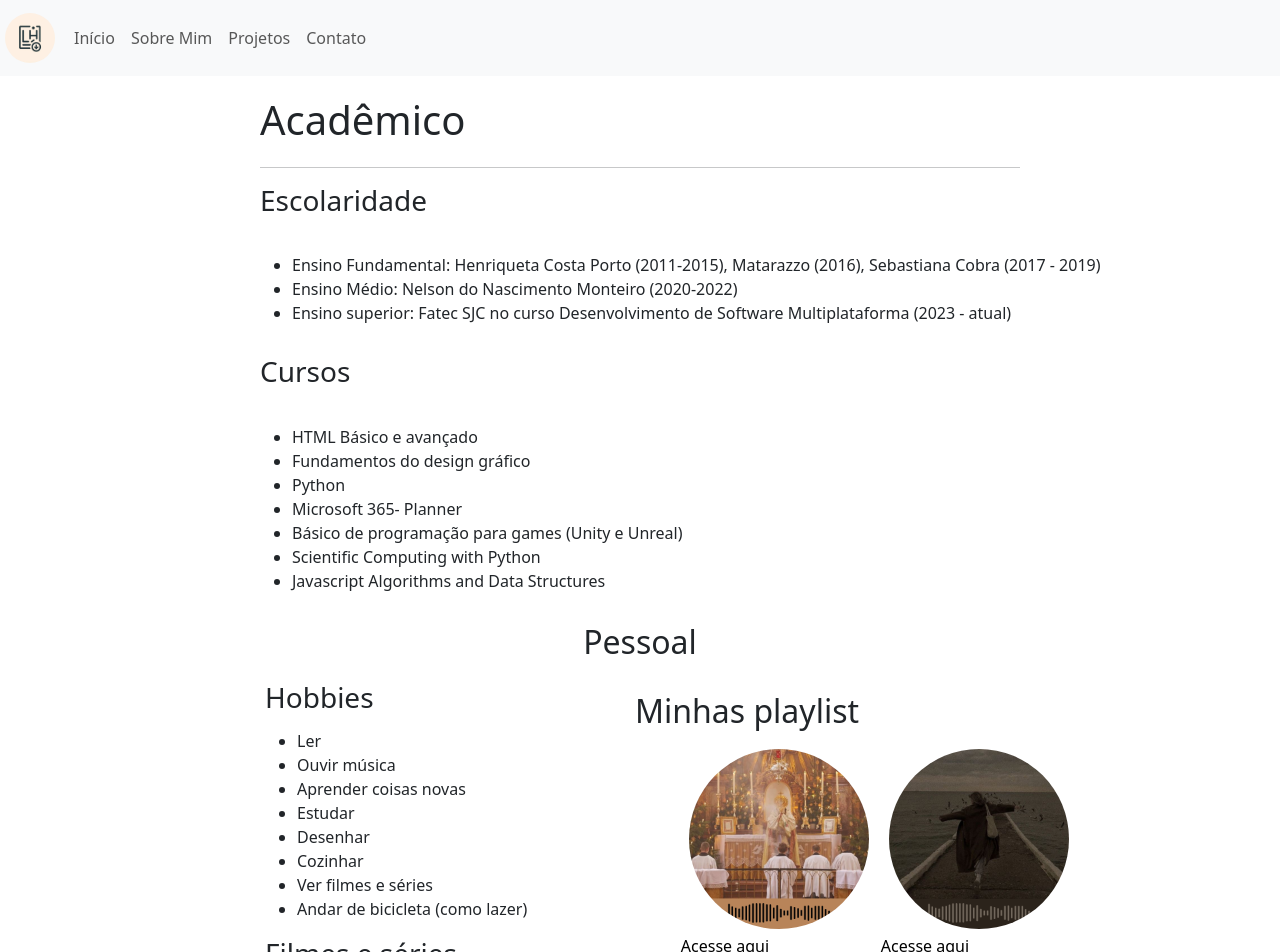
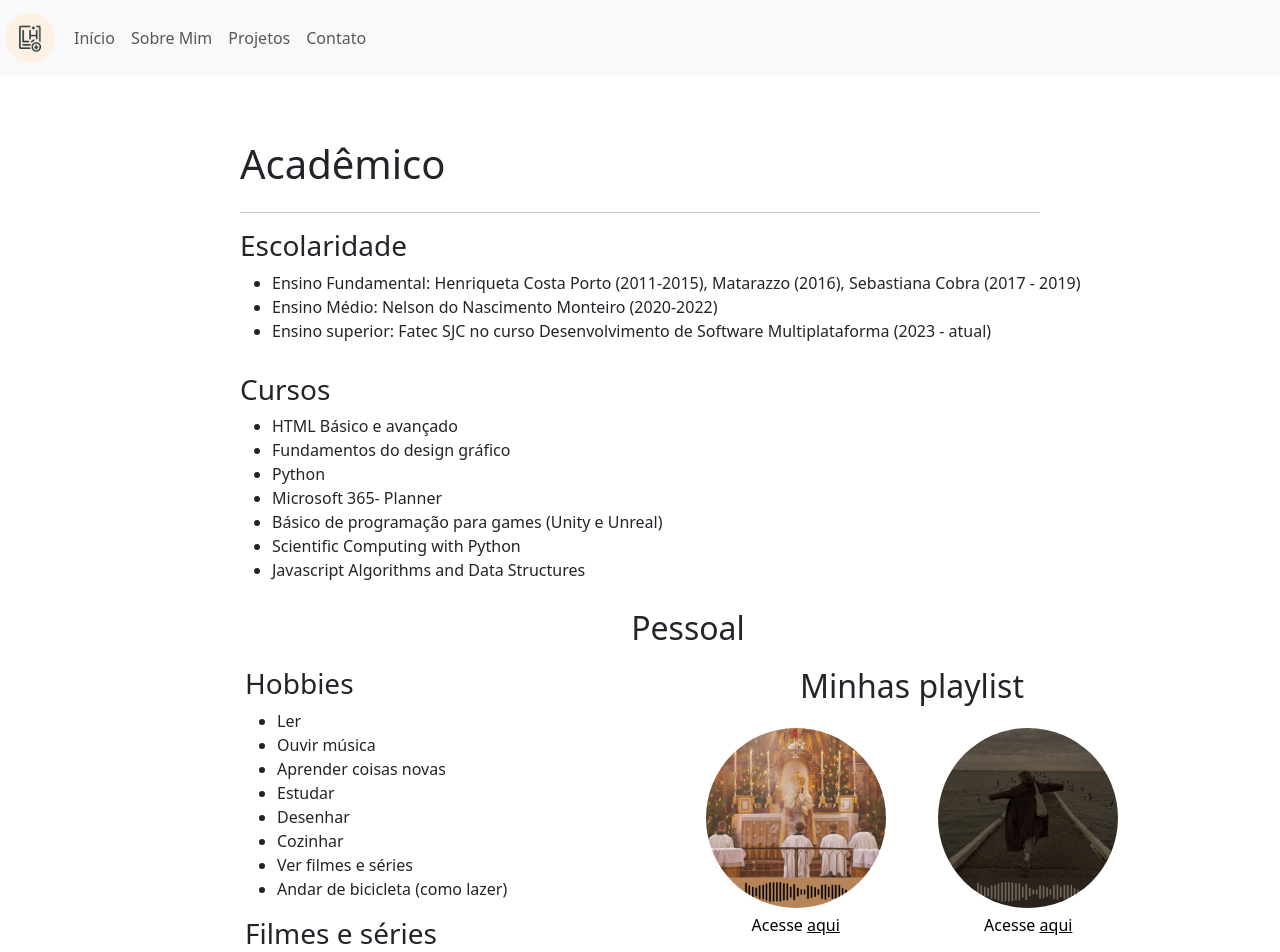
Before and after one commit to leticiacarvalho04/Portfolio, a React (Create React App) app: page /sobreMim in a window 1280 px wide. Shown: the top 952 px of the page. Built offline with nearby package versions, Linux system fonts and the light colour scheme.

Commit message:
arrumando css footer, sobre mim e projetos

```diff
--- a/src/component/footer/footer.css
+++ b/src/component/footer/footer.css
@@ -2,6 +2,13 @@
     width: 9cm;
     margin: 0;
 }
+.custom-footer {
+    display: flex;
+    border-top: 3px solid #dcdcdc;
+    justify-content: center;
+    align-items: center;
+}
+/*style={{backgroundColor:"#D3D3D3"}} */
 
 .text-center {
     margin-bottom: 3%;
--- a/src/component/footer/footer.tsx
+++ b/src/component/footer/footer.tsx
@@ -7,7 +7,7 @@ import { faFacebookF, faTwitter, faGoogle, faInstagram, faLinkedin, faGithub } f
 export default class Footer extends React.Component {
     render() {
         return (
-            <footer className="text-center bg-body-tertiary m-0">
+            <footer className="text-center bg-body-tertiary custom-footer m-0">
                 <div className="container pt-4 d-flex flex-column align-items-center m-0">
 
                     {/* Section: Social media */}
@@ -52,12 +52,13 @@ export default class Footer extends React.Component {
                             data-mdb-ripple-color="dark"
                         ><FontAwesomeIcon icon={faGithub} /></a>
                     </section>
+
+                     {/* Copyright */}
                     <div className="text-center pt-3">
                      © 2020 Copyright:
                     <a className="text-body" href="https://github.com/leticiacarvalho04">leticiacarvalho04</a>
+                    </div>
                 </div>
-                </div>
-                {/* Copyright */}
             </footer>
         )
     }
--- a/src/component/projetos/projetos.css
+++ b/src/component/projetos/projetos.css
@@ -1,5 +1,16 @@
 h1,h5{
     margin-bottom: 3%;
+}
+
+.container1{
+  margin-top: 5%;
+}
+
+.container1, .content1{
+  display: flex;
+  justify-content: center;
+  align-items: center;
+  padding: 0;
 }
 
 .card-container {
--- a/src/component/projetos/projetos.tsx
+++ b/src/component/projetos/projetos.tsx
@@ -71,7 +71,7 @@ export default function Projetos(){
             sobre:`Este projeto tem por objetivo apresentar todos os trabalhos desenvolvidos por mim ao longo do período da fatec,
             além de contar com algumas informações pessoais e acadêmicas.`,
             technologies:[faReact,TypeScriptIcon, faHtml5,faCss3Alt],
-            link:'https://github.com/leticiacarvalho04/Portfolio-Atualizado'
+            link:'https://github.com/leticiacarvalho04/Portfolio'
         },
         {
             title: 'Grupo World Beauty',
@@ -108,8 +108,8 @@ export default function Projetos(){
     return(
         <>
             <Navbar />
-            <div className='container'>
-                <div className='content'>
+            <div className='container1'>
+                <div className='content1'>
                     <div className="projetos">
                             <h1>Projetos</h1>
                             <h5>Bem vindo à página de projetos! Aqui você poderá encontrar todos os projetos realizados por mim até agora.</h5>
--- a/src/component/sobremim/sobreMim.css
+++ b/src/component/sobremim/sobreMim.css
@@ -6,20 +6,24 @@ body {
     padding: 0;
 }
 
-.container {
+.container3 {
     display: flex;
     flex-direction: column;
     text-align: left;
+    justify-content: center;
+    align-items: center;
+    padding: 0;
+    margin-bottom: 5%;
 }
 
-.content {
+.content3 {
+  margin-top: 5%;
     width: 100%;
     max-width: 800px;
-    padding: 20px;
 }
 
   .escolaridade,
-  .cursos,
+  .pessoal,
   .projetos {
     margin-bottom: 30px;
     width: 70vw;
@@ -27,6 +31,11 @@ body {
 
   .pessoal {
     text-align: center; /* Centraliza o texto */
+  }
+
+  .pessoal h2{
+    text-align: center;
+    margin-top: 3%;
   }
 
   .colunas {
@@ -42,34 +51,61 @@ body {
     text-align: left; /* Ajusta o texto para a esquerda */
   }
 
+  .coluna2 h2{
+    margin-bottom: 5%;
+    margin-top: 0;
+  }
+
   .coluna2 .imagens {
     display: flex;
     justify-content: center;
     align-items: flex-start;
-    width: 80%; /* Ajuste a largura conforme necessário */
+    width: 80%;
     margin: auto;
   }
 
   .coluna2 .imagens .imagem-container {
     text-align: center;
-    margin: 10px;
+    margin-left: 0%;
+    display: flex;
+    flex-direction: column;
+    justify-content: center;
+    align-items: center;
+}
+
+  .coluna2 .imagens .imagem-container2 {
+    text-align: center;
+    margin-left: 15%;
+    display: flex;
+    flex-direction: column;
+    justify-content: center;
+    align-items: center;
+}
+    .coluna2 .imagens .imagem-container a,.coluna2 .imagens .imagem-container2 a {
+      text-decoration: none;
+      color: black;
+      display: flex;
+      flex-direction: column;
+      justify-content: center;
+      align-items: center;
+      text-align: center;
   }
+  .coluna2 .imagens .imagem-container img,.coluna2 .imagens .imagem-container2 img{
+    margin-left: 0%;
+}
 
-  .coluna2 .imagens .imagem-container a {
-    text-decoration: none;
-    color: black;
-    display: block;
-  }
-
-  .coluna2 .imagens .imagem-container img {
+  .coluna2 .imagens .imagem-container img,.coluna2 .imagens .imagem-container2 img {
     width: 180px;
     height: auto;
     display: block;
     margin-bottom: 5px;
   }
 
-  .coluna2 .imagens .imagem-container p {
+  .coluna2 .imagens .imagem-container p,.coluna2 .imagens .imagem-container2 p {
     margin: 0;
+    justify-content: center;
+    align-items: center;
+    text-align: center;
   }
 
   .imagem-carousel {
--- a/src/component/sobremim/sobreMim.tsx
+++ b/src/component/sobremim/sobreMim.tsx
@@ -35,8 +35,8 @@ export default function SobreMim(){
     return(
         <>
             <Navbar />
-            <div className="container">
-                <div className="content">
+            <div className="container3">
+                <div className="content3">
                     <h1>Acadêmico</h1>
                     <hr />
                     <div className="escolaridade">
@@ -112,7 +112,7 @@ export default function SobreMim(){
                                                 <p>Acesse <u>aqui</u></p>
                                             </a>
                                         </div>
-                                        <div className="imagem-container">
+                                        <div className="imagem-container2">
                                             <a href="https://open.spotify.com/playlist/2Fgoq3r1sVrzOySlRvtV2h?si=6e6899770e854207" target="_blank">
                                                 <img src="/imgs/playlist2.png" alt="Imagem 2" />
                                                 <p>Acesse <u>aqui</u></p>
```
